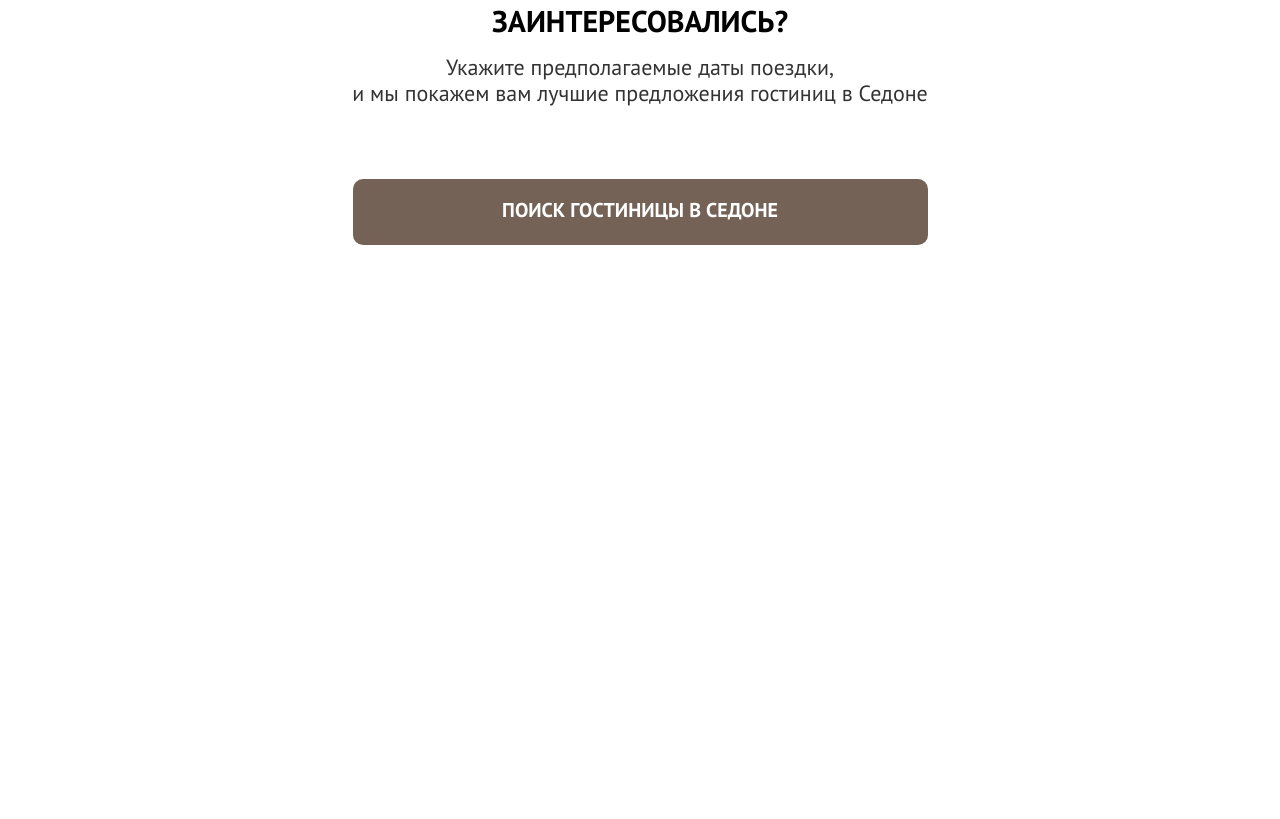
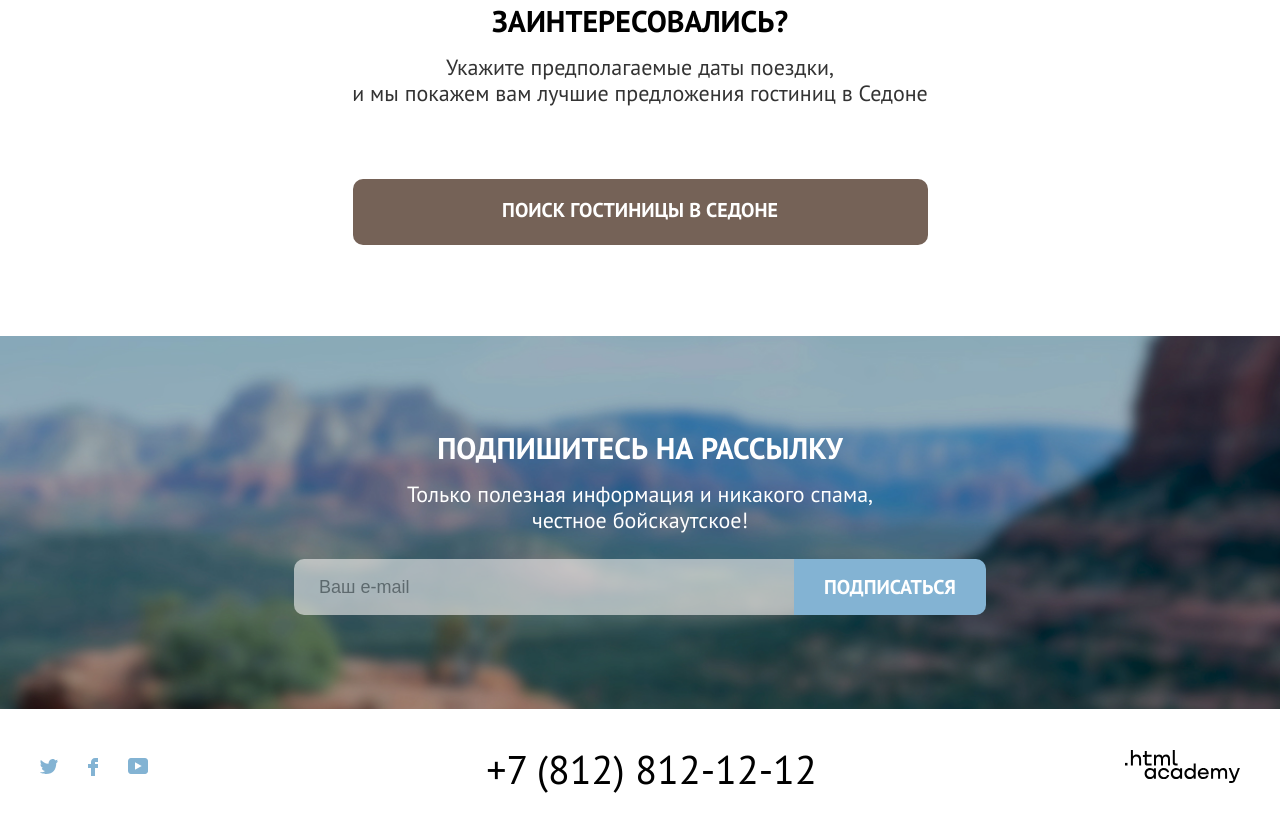
Before and after one commit to dashabas/Sedona, a plain HTML site: page index.html in a window 1280 px wide. Shown: the part 2446-3265 px from the top of the page. Before the commit the page ends 2782 px from the top, so only its background shows below. Drawn offline with Linux system fonts and the light colour scheme.

Commit message:
add 2 sections, footer

```diff
--- a/css/style.scss
+++ b/css/style.scss
@@ -2,6 +2,12 @@
 
 $white_font: #FFFFFF;
 $black_font: #000000;
+
+@mixin max-screen($res) {
+  @media screen and (max-width: $res) {
+    @content;
+  }
+}
 
 body{
   font-family: "PT Sans", sans-serif;
@@ -324,12 +330,6 @@ header{
 
 
 
-
-
-
-
-
-
 /*section Hotel_search*/
 
 .hotel_search{
@@ -367,7 +367,93 @@ header{
       text-transform: uppercase;
       border-radius: 10px;
     }
+  }
+}
 
 
+
+/*section Newsletter*/
+
+.newsletter{
+  background-image: url("../images/background2.jpg");
+  background-size: cover;
+  background-position: center center;
+  width: 100%;
+  padding-top: 94px;
+  padding-bottom: 94px;
+  .main_container{
+    text-align: center;
+    h2{
+      font-weight: 700;
+      font-size: 30px;
+      line-height: 36px;
+      text-transform: uppercase;
+      color: $white_font;
+      margin-bottom: 15px;
+    }
+    p{
+      font-weight: 400;
+      font-size: 22px;
+      line-height: 26px;
+      color: $white_font;
+      margin-bottom: 26px;
+    }
+  }
+  form{
+    display: flex;
+    justify-content: center;
+    #email{
+      width: 500px;
+      padding: 15px 70px 15px 25px;
+      font-size: 18px;
+      line-height: 26px;
+      text-align: left;
+      opacity: 60%;
+      border: none;
+      background: #F2F2F2;
+      border-radius: 10px 0 0 10px;
+    }
+    .btn{
+      max-width: 200px;
+      width: 100%;
+      background-color: #83B3D3;
+      color: $white_font;
+      text-transform: uppercase;
+      font-size: 20px;
+      line-height: 26px;
+      font-weight: 700;
+      text-align: center;
+      border: none;
+      border-radius: 0 10px 10px 0;
+      padding: 15px 30px;
+      font-family: "PT Sans", sans-serif;
+    }
   }
 }
+
+
+
+/*Footer*/
+
+footer{
+  padding-top: 40px;
+  padding-bottom: 30px;
+  .main_container{
+    display: flex;
+    justify-content: space-between;
+    align-items: center;
+    .social{
+      display: flex;
+      li{
+        margin-right: 30px;
+      }
+    }
+    span{
+      font-weight: 400;
+      font-size: 40px;
+      line-height: 40px;
+      text-transform: uppercase;
+      color: $black_font;
+    }
+  }
+}
--- a/index.html
+++ b/index.html
@@ -197,6 +197,52 @@
 </section>
 
 
+<!--section Newsletter-->
+
+<section class="newsletter">
+    <div class="main_container">
+        <h2>Подпишитесь на рассылку</h2>
+        <p>Только полезная информация и никакого спама,<br> честное бойскаутское!</p>
+        <form class="" action="#" method="post">
+            <div>
+                <label for="email"></label>
+                <input id="email" type="email" name="email" placeholder="Ваш e-mail">
+            </div>
+            <div>
+                <button class="btn" type="submit">Подписаться</button>
+            </div>
+        </form>
+    </div>
+</section>
+
+
+<!--Footer-->
+<footer>
+    <div class="main_container">
+        <ul class="social">
+            <li>
+                <a href="#" title="twitter" target="_blank" >
+                    <img src="images/social-twitter.svg" alt="twitter">
+                </a>
+            </li>
+            <li>
+                <a href="#" title="facebook" target="_blank" ><img src="images/social-facebook.svg" alt="facebook">
+                </a>
+            </li>
+            <li>
+                <a href="#" title="youtube" target="_blank">
+                    <img src="images/social-youtube.svg" alt="youtube">
+                </a>
+            </li>
+        </ul>
+        <span>+7 (812) 812-12-12</span>
+        <a class="academy" href="#" target="_blank">
+            <img src="images/logo_htmlacademy.svg" alt="html_academy">
+        </a>
+    </div>
+</footer>
+
+
 
 </body>
 </html>
```
Also changed, not shown: css/style.css, images/background2.jpg (added), images/logo_htmlacademy.svg (added), images/social-facebook.svg (added), images/social-twitter.svg (added), images/social-youtube.svg (added), 1 other file.
